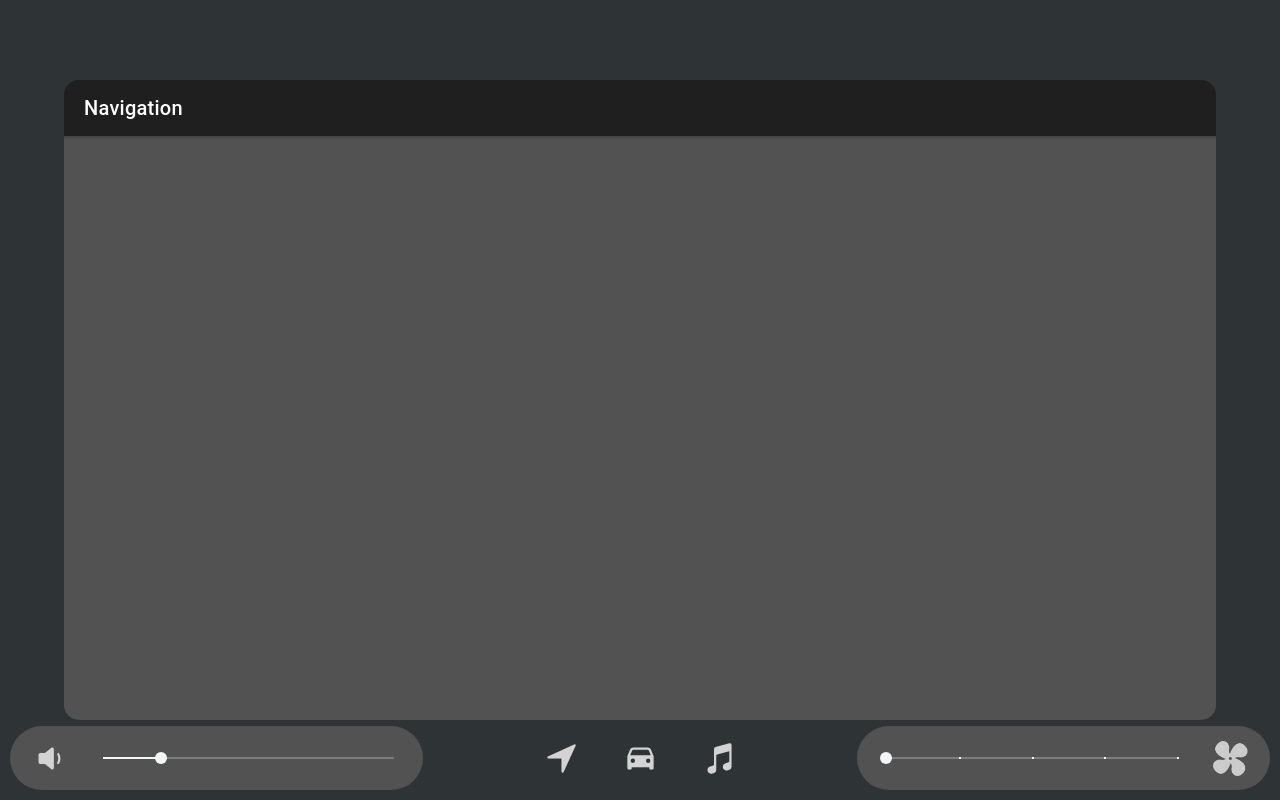
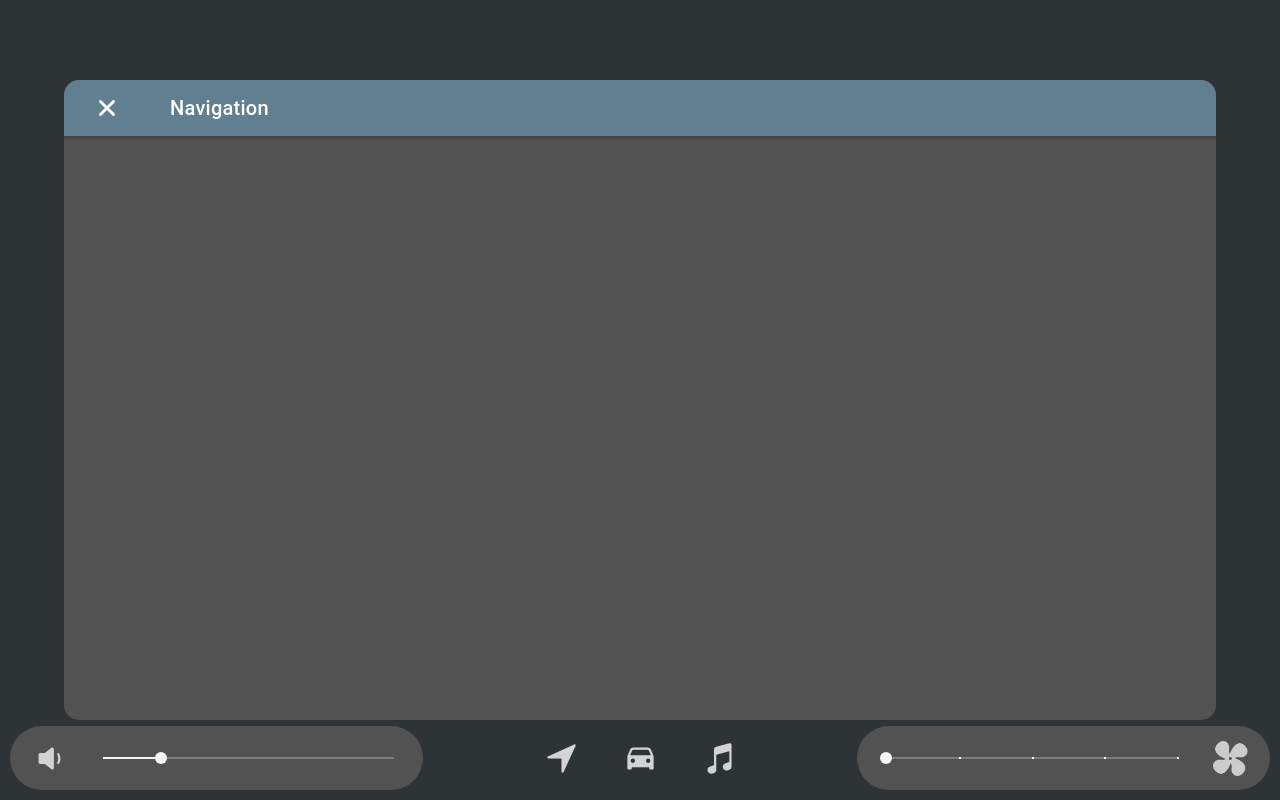
Before and after one commit to relectric-car-team/user-interface, a React (Create React App) app: page / in a window 1280 px wide. Both pictures are taken after a click on the element 561 px from the left and 758 px from the top of the page. Built offline with nearby package versions, Linux system fonts and the light colour scheme.

Commit message:
feat: Add Modal title and close button to headers

```diff
--- a/src/components/TabBar.tsx
+++ b/src/components/TabBar.tsx
@@ -69,7 +69,7 @@ const TabBar: React.FC<TabBarProps> = (props: TabBarProps) => {
     return (
         <IonToolbar className="TabBar">
             {/* Grid to arrange components */}
-            <IonGrid onClick={() => console.log('Yet')}>
+            <IonGrid>
                 <IonRow className="TabBarRow">
                     <IonCol size="4">
                         <IonRow className="TabBarCorner Left">
--- /dev/null
+++ b/src/pages/Car.scss
@@ -0,0 +1,6 @@
+@import '../theme/variables.scss';
+
+.CarToolBar {
+    background: $car;
+    color: #ffffff;
+}
--- a/src/pages/Car.tsx
+++ b/src/pages/Car.tsx
@@ -1,21 +1,27 @@
 import React from 'react';
-import { IonContent, IonHeader, IonPage, IonTitle, IonToolbar } from '@ionic/react';
+import { IonButton, IonContent, IonHeader, IonIcon, IonPage, IonRow, IonTitle, IonToolbar } from '@ionic/react';
 import ExploreContainer from '../components/ExploreContainer';
+import { close } from 'ionicons/icons';
+import './Car.scss';
 
 const Car: React.FC = () => {
     return (
         <IonPage>
             <IonHeader>
-                <IonToolbar>
-                    <IonTitle>Car</IonTitle>
+                {/*
+                This toolbar is the at the tope of the modal and displays the name of the current
+                tab being views, i.e. Car
+                */}
+                <IonToolbar color="#65918A" className="CarToolBar">
+                    <IonRow>
+                        <IonButton fill="clear" color="white" shape="round">
+                            <IonIcon src={close} className="XButton" />
+                        </IonButton>
+                        <IonTitle>Car</IonTitle>
+                    </IonRow>
                 </IonToolbar>
             </IonHeader>
             <IonContent fullscreen>
-                <IonHeader collapse="condense">
-                    <IonToolbar>
-                        <IonTitle size="large">Tab 2 Elize says hi</IonTitle>
-                    </IonToolbar>
-                </IonHeader>
                 <ExploreContainer />
             </IonContent>
         </IonPage>
--- a/src/pages/Climate.scss
+++ b/src/pages/Climate.scss
@@ -3,7 +3,6 @@
 .ClimateToolBar {
     background: #d99648;
     color: #ffffff;
-    border-radius: 15px;
 }
 .DirectionCard {
     transform: translateX(-50%) translateY(-180%);
--- a/src/pages/Climate.tsx
+++ b/src/pages/Climate.tsx
@@ -11,7 +11,11 @@ import {
     IonSegmentButton,
     IonLabel,
     IonCol,
+    IonRow,
+    IonButton,
+    IonIcon,
 } from '@ionic/react';
+import { close } from 'ionicons/icons';
 
 /**
  * Imports for all custom icons
@@ -69,19 +73,16 @@ const Climate: React.FC = () => {
                 tab being views, i.e. Climate
                 */}
                 <IonToolbar color="#D99648" className="ClimateToolBar">
-                    <IonTitle size="large" color="white">
-                        Climate
-                    </IonTitle>
+                    <IonRow>
+                        <IonButton fill="clear" color="white" shape="round">
+                            <IonIcon src={close} className="XButton" />
+                        </IonButton>
+                        <IonTitle>Climate</IonTitle>
+                    </IonRow>
                 </IonToolbar>
             </IonHeader>
 
             <IonContent fullscreen className="ModalContent">
-                <IonHeader collapse="condense">
-                    <IonToolbar>
-                        <IonTitle>Climate</IonTitle>
-                    </IonToolbar>
-                </IonHeader>
-
                 {/*
                 DirectionCard is the uppermost button panel which accpets selection of choice
                 of direction of airflow: upper passenger body, lower passenger body, both upper
--- a/src/pages/Music.scss
+++ b/src/pages/Music.scss
@@ -55,3 +55,7 @@
     padding-left: 50px;
     padding-right: 50px;
 }
+
+.XButton {
+    font-size: 30px;
+}
--- a/src/pages/Music.tsx
+++ b/src/pages/Music.tsx
@@ -16,7 +16,7 @@ import {
     IonTitle,
     IonToolbar,
 } from '@ionic/react';
-import { playCircle, playSkipBack, playSkipForward, pauseCircle } from 'ionicons/icons';
+import { playCircle, playSkipBack, playSkipForward, pauseCircle, close } from 'ionicons/icons';
 import albumCover from '../assets/album_cover.jpg';
 import './Music.scss';
 import '../theme/Modal.scss';
@@ -91,7 +91,12 @@ const Music: React.FC = () => {
                  * Purple toolbar with the title of the page: music
                  */}
                 <IonToolbar color="#885c94" className="MusicToolBar">
-                    <IonTitle>Music</IonTitle>
+                    <IonRow>
+                        <IonButton fill="clear" color="white" shape="round">
+                            <IonIcon src={close} className="XButton" />
+                        </IonButton>
+                        <IonTitle>Music</IonTitle>
+                    </IonRow>
                 </IonToolbar>
             </IonHeader>
 
--- /dev/null
+++ b/src/pages/Navigation.scss
@@ -0,0 +1,6 @@
+@import '../theme/variables.scss';
+
+.NavigationToolBar {
+    background: $navigation;
+    color: #ffffff;
+}
--- a/src/pages/Navigation.tsx
+++ b/src/pages/Navigation.tsx
@@ -1,21 +1,27 @@
 import React from 'react';
-import { IonContent, IonHeader, IonPage, IonTitle, IonToolbar } from '@ionic/react';
+import { IonButton, IonContent, IonHeader, IonIcon, IonPage, IonRow, IonTitle, IonToolbar } from '@ionic/react';
 import ExploreContainer from '../components/ExploreContainer';
+import { close } from 'ionicons/icons';
+import './Navigation.scss';
 
 const Navigation: React.FC = () => {
     return (
         <IonPage>
             <IonHeader>
-                <IonToolbar>
-                    <IonTitle>Navigation</IonTitle>
+                {/*
+                This toolbar is the at the tope of the modal and displays the name of the current
+                tab being views, i.e. Navigation
+                */}
+                <IonToolbar color="#608091" className="NavigationToolBar">
+                    <IonRow>
+                        <IonButton fill="clear" color="white" shape="round">
+                            <IonIcon src={close} className="XButton" />
+                        </IonButton>
+                        <IonTitle>Navigation</IonTitle>
+                    </IonRow>
                 </IonToolbar>
             </IonHeader>
             <IonContent fullscreen>
-                <IonHeader collapse="condense">
-                    <IonToolbar>
-                        <IonTitle size="large">Navigation</IonTitle>
-                    </IonToolbar>
-                </IonHeader>
                 <ExploreContainer />
             </IonContent>
         </IonPage>
--- a/src/theme/variables.scss
+++ b/src/theme/variables.scss
@@ -87,6 +87,9 @@ $music: #835b8f;
     }
     .ion-color-relectric-modal-background {
         --ion-color-base: #525252;
+    }
+    .ion-color-white {
+        --ion-color-base: #ffffff;
     }
 }
 @media (prefers-color-scheme: light) {
```
